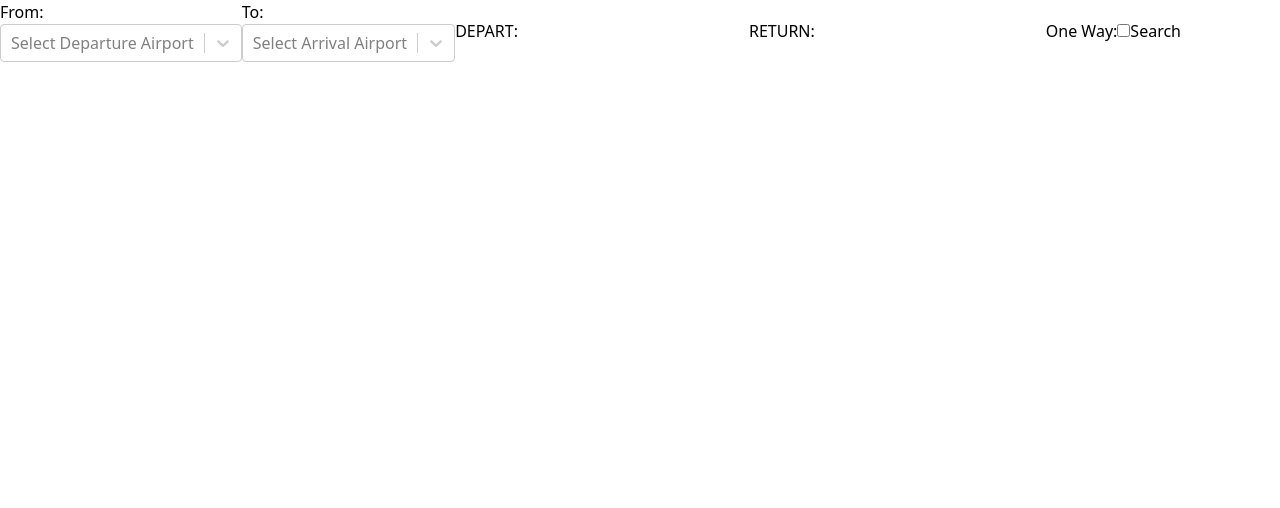
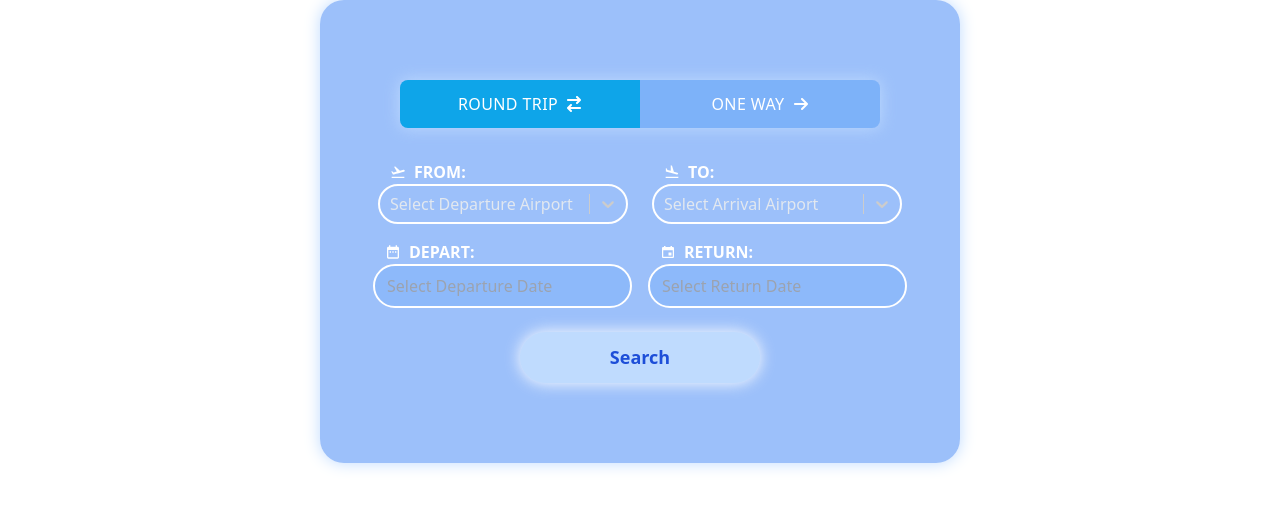
Before and after one commit to gokcetasci/flight-search-app, a React (Create React App) app: page / in a window 1280 px wide. Shown: the top 508 px of the page. Built offline with nearby package versions, Linux system fonts and the light colour scheme.

Commit message:
added style and icons

```diff
--- a/src/components/Search.jsx
+++ b/src/components/Search.jsx
@@ -4,6 +4,12 @@ import "react-datepicker/dist/react-datepicker.css";
 import Select from "react-select";
 import Data from "../api/Data.json";
 import FlightList from "./FlightList";
+import { MdFlightTakeoff } from "react-icons/md";
+import { MdFlightLand } from "react-icons/md";
+import { MdDateRange } from "react-icons/md";
+import { IoMdCalendar } from "react-icons/io";
+import { FaArrowRightArrowLeft } from "react-icons/fa6";
+import { FaArrowRight } from "react-icons/fa6";
 
 const Search = () => {
   const [departureAirport, setDepartureAirport] = useState("");
@@ -38,59 +44,171 @@ const Search = () => {
   }));
 
   return (
-    <div className="container flex items-center">
+    <div className="w-full h-full flex items-center justify-center flex flex-col">
+      <div
+        className="container flex flex-col items-center justify-center rounded-3xl md:w-1/2 p-20 backdrop-blur-sm bg-[#3b82f6]/50 space-y-4"
+        style={{ boxShadow: "0 0 16px #bfdbfe" }}
+      >
+        <div
+          className="w-full flex flex-row items-center justify-center mb-4 bg-transparent rounded-lg"
+          style={{ boxShadow: "0 0 16px #bfdbfe" }}
+        >
+          <button
+            onClick={() => setOneWay(false)}
+            className={`flex flex-row items-center justify-center text-white font-medium tracking-wide w-1/2 p-3 rounded-l-lg  ${
+              !oneWay ? "bg-sky-500 " : "bg-blue-400/50 "
+            }`}
+          >
+            ROUND TRIP
+            <FaArrowRightArrowLeft className="ml-2" />
+          </button>
+          <button
+            onClick={() => {
+              setOneWay(true);
+              setReturnDate(null);
+            }}
+            className={`flex flex-row items-center justify-center text-white w-1/2 font-medium tracking-wide p-3 rounded-r-lg ${
+              !oneWay ? "bg-blue-400/50 " : "bg-sky-500 "
+            }`}
+          >
+            ONE WAY
+            <FaArrowRight className="ml-2" />
+          </button>
+        </div>
+        <div className="flex flex-col md:flex-row items-center md:space-x-6 ">
           <div>
-        <label>From:</label>
+            <div className="flex flex-row items-center">
+              <MdFlightTakeoff className="fill-white ml-3 mr-2" />
+              <label className="text-white font-semibold">FROM:</label>
+            </div>
             <Select
               options={airportOptions}
-          value={airportOptions.find((option) => option.value === departureAirport)}
-          onChange={(selectedOption) => setDepartureAirport(selectedOption.value)}
+              value={airportOptions.find(
+                (option) => option.value === departureAirport
+              )}
+              onChange={(selectedOption) =>
+                setDepartureAirport(selectedOption.value)
+              }
               placeholder="Select Departure Airport"
+              styles={{
+                control: (provided) => ({
+                  ...provided,
+                  "@media (min-width: 768px)": {
+                    width: "150px",
+                  },
+                  "@media (min-width: 1024px)": {
+                    width: "250px",
+                  },
+                  backgroundColor: "blue-400/25",
+                  borderRadius: "20px",
+                  color: "#ffffff",
+                  borderWidth: "2px",
+                  borderColor: "white",
+                  ":hover": {
+                    borderColor: "#3b82f6",
+                  },
+                }),
+                placeholder: (provided) => ({
+                  ...provided,
+                  color: "#e2e8f0",
+                }),
+                singleValue: (provided) => ({
+                  ...provided,
+                  color: "#ffffff",
+                }),
+              }}
             />
           </div>
 
           <div>
-        <label>To:</label>
+            <div className="flex flex-row items-center">
+              <MdFlightLand className="fill-white ml-3 mr-2" />
+              <label className="text-white font-semibold">TO:</label>
+            </div>
             <Select
               options={airportOptions}
-          value={airportOptions.find((option) => option.value === arrivalAirport)}
-          onChange={(selectedOption) => setArrivalAirport(selectedOption.value)}
+              value={airportOptions.find(
+                (option) => option.value === arrivalAirport
+              )}
+              onChange={(selectedOption) =>
+                setArrivalAirport(selectedOption.value)
+              }
               placeholder="Select Arrival Airport"
+              styles={{
+                control: (provided) => ({
+                  ...provided,
+                  "@media (min-width: 768px)": {
+                    width: "150px",
+                  },
+                  "@media (min-width: 1024px)": {
+                    width: "250px",
+                  },
+                  backgroundColor: "blue-400/25",
+                  borderRadius: "20px",
+                  color: "#ffffff",
+                  borderWidth: "2px",
+                  borderColor: "white",
+                  ":hover": {
+                    borderColor: "#3b82f6",
+                  },                }),
+                placeholder: (provided) => ({
+                  ...provided,
+                  color: "#e2e8f0",
+                }),
+                singleValue: (provided) => ({
+                  ...provided,
+                  color: "#ffffff",
+                }),
+              }}
             />
           </div>
-
+        </div>
+        <div className="flex flex- space-x-4">
           <div>
-        <label>DEPART:</label>
+            <div className="flex flex-row items-center">
+              <MdDateRange className="fill-white ml-3 mr-2" />
+              <label className="text-white font-semibold">DEPART:</label>
+            </div>
             <DatePicker
               selected={departureDate}
               onChange={(date) => setDepartureDate(date)}
               dateFormat="dd-MM-yyyy"
+              className="py-2 px-3 rounded-full border-[2px] border-white hover:border-[2px] hover:border-blue-700 focus:outline-none bg-blue-400/25 text-white cursor-pointer"
+              placeholderText="Select Departure Date"
+              wrapperClassName="date-picker-wrapper"
             />
-
-        <label>RETURN:</label>
+          </div>
+          {!oneWay && (
+            <div>
+              <div className="flex flex-row items-center">
+                <IoMdCalendar className="fill-white ml-3 mr-2" />
+                <label className="text-white font-semibold">RETURN:</label>
+              </div>
               <DatePicker
                 selected={returnDate}
                 onChange={(date) => setReturnDate(date)}
                 dateFormat="dd-MM-yyyy"
                 disabled={oneWay}
                 minDate={departureDate}
+                className="py-2 px-3 rounded-full border-[2px] border-white hover:border-[2px] hover:border-blue-700  bg-blue-400/25 focus:outline-none  text-white cursor-pointer"
+                placeholderText="Select Return Date"
+                wrapperClassName="date-picker-wrapper"
               />
             </div>
-
+          )}
+        </div>
+        <div className="flex items-center justify-center pt-2 w-full">
+          <button
+            onClick={handleSearch}
+            className="py-3 w-1/2 bg-blue-200 text-blue-700 rounded-full text-[18px] flex flex-row items-center justify-center hover:scale-105 font-semibold"
+            style={{ boxShadow: "0 0 16px #ffffff" }}          >
+            Search
+          </button>
+        </div>
+      </div>
       <div>
-        <label>One Way:</label>
-        <input
-          type="checkbox"
-          checked={oneWay}
-          onChange={(e) => setOneWay(e.target.checked)}
-        />
+        <FlightList searchResults={searchResults} />
       </div>
-
-      <div>
-        <button onClick={handleSearch}>Search</button>
-      </div>
-
-      <FlightList searchResults={searchResults} />
     </div>
   );
 };
```
Lines whose indentation alone changed are shown as unchanged.
